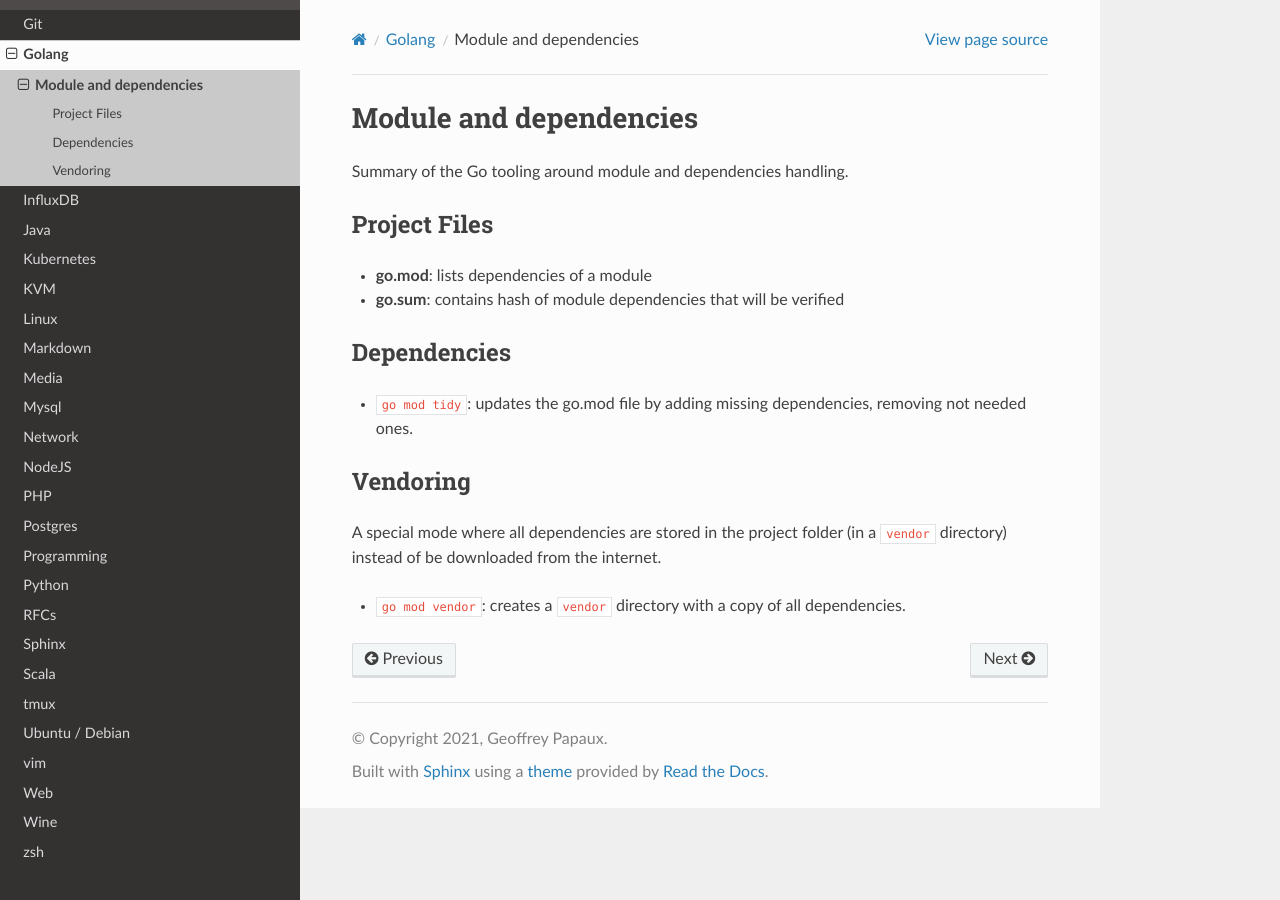
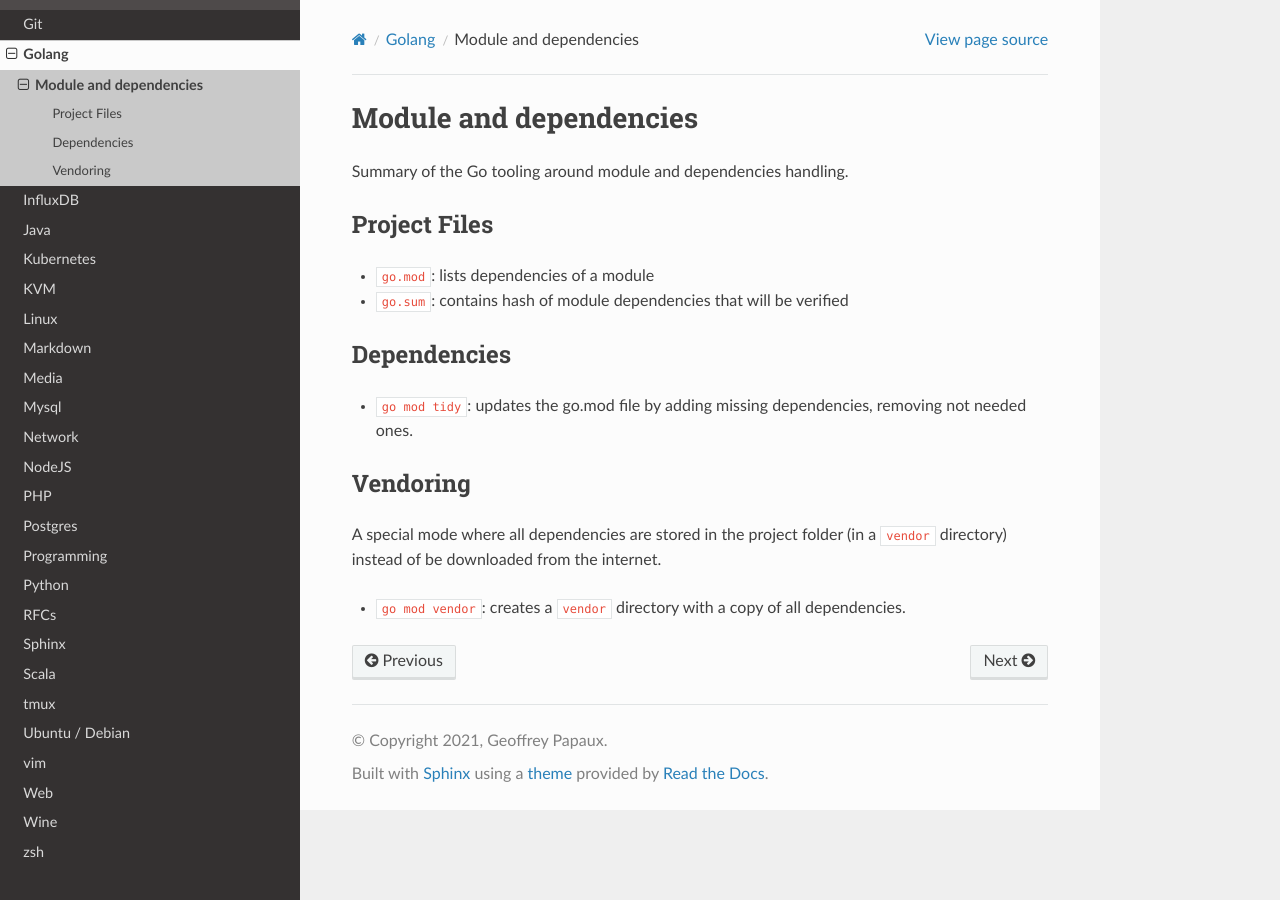
Before and after one commit to papaux/til, a Sphinx documentation site: the page built from source/go/module.rst, in a window 1280 px wide. Built offline with Sphinx 7.4.7 and the Read the Docs theme 2.0.0, drawn with Linux system fonts in a browser that asks for light colours; pages that are not in the unit, such as notebooks, are missing from menus.

Commit message:
golang: fix page formatting

```diff
--- a/source/go/module.rst
+++ b/source/go/module.rst
@@ -6,8 +6,8 @@ Summary of the Go tooling around module and dependencies handling.
 Project Files
 ~~~~~~~~~~~~~
 
-* **go.mod**: lists dependencies of a module
-* **go.sum**: contains hash of module dependencies that will be verified
+* ``go.mod``: lists dependencies of a module
+* ``go.sum``: contains hash of module dependencies that will be verified
 
 Dependencies
 ~~~~~~~~~~~~
```
